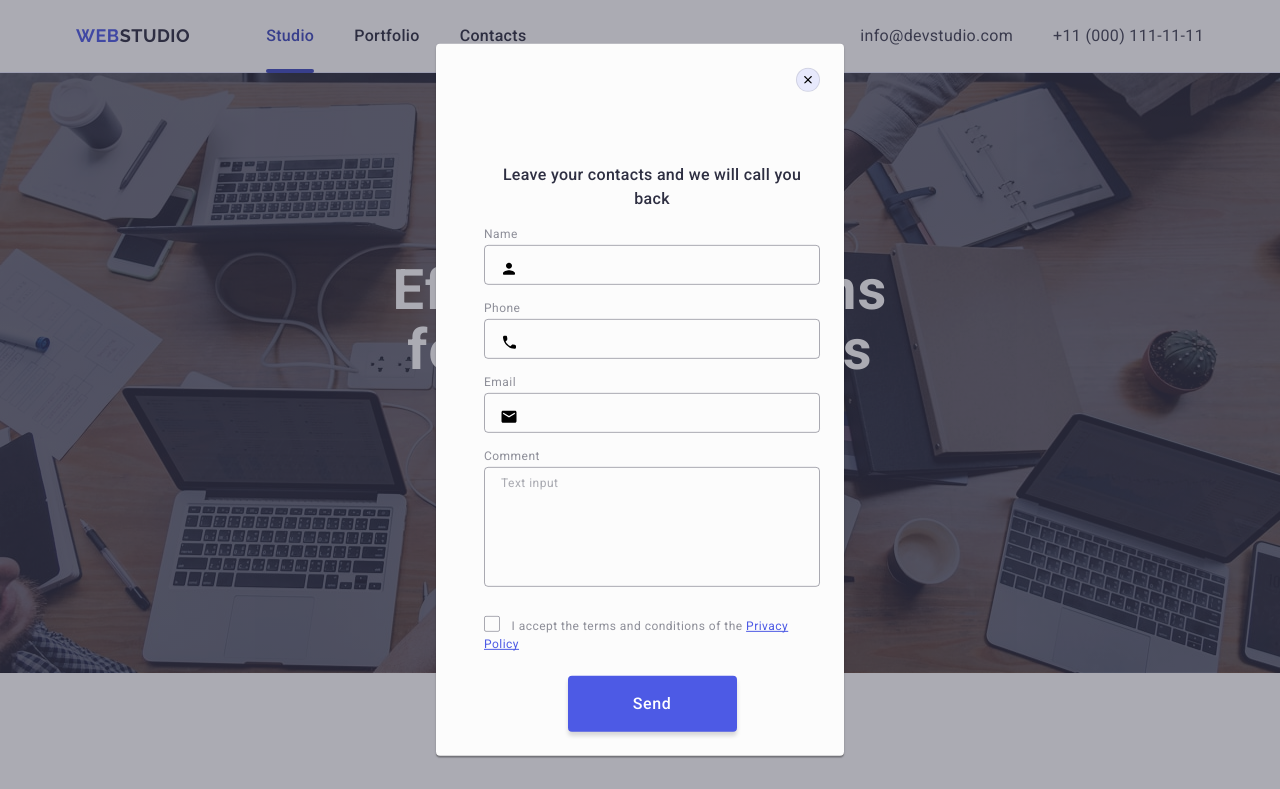
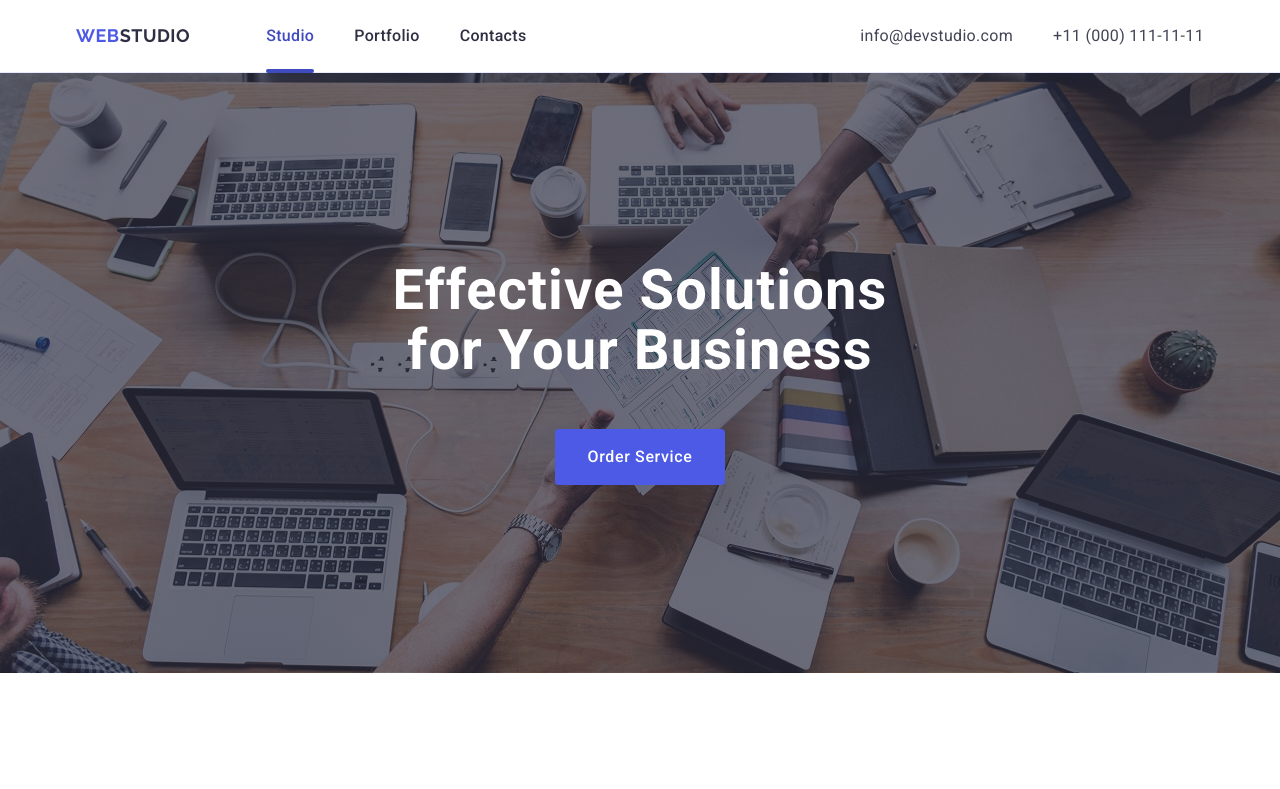
Before and after one commit to NazarHlibchuk/goit-markup-hw-05, a plain HTML site: page index.html in a window 1280 px wide. Shown: the top 789 px of the page. Drawn offline with nearby package versions, Linux system fonts and the light colour scheme.

Commit message:
add index file

```diff
--- a/css/styles.css
+++ b/css/styles.css
@@ -632,8 +632,6 @@ img {
     text-align: center;
     color: #2e2f42;
     max-width: 360px;
-    margin-top: 47px;
-    margin-left: 24px;
     margin-bottom: 16px;
 }
 
@@ -657,8 +655,7 @@ img {
 .modal-form {
     border-radius: 4px;
     max-width: 360px;
-    margin-left: 24px;
-    margin-top: 16px;
+
 }
 
 .modal-input::placeholder {
--- a/index.html
+++ b/index.html
@@ -564,7 +564,7 @@
         </div>
       </div>
     </footer>
-    <div class="backdrop is-open">
+    <div class="backdrop">
       <div class="modal">
         <button type="button" class="modal-close-btn">
           <svg class="close" width="8" height="8">
```
